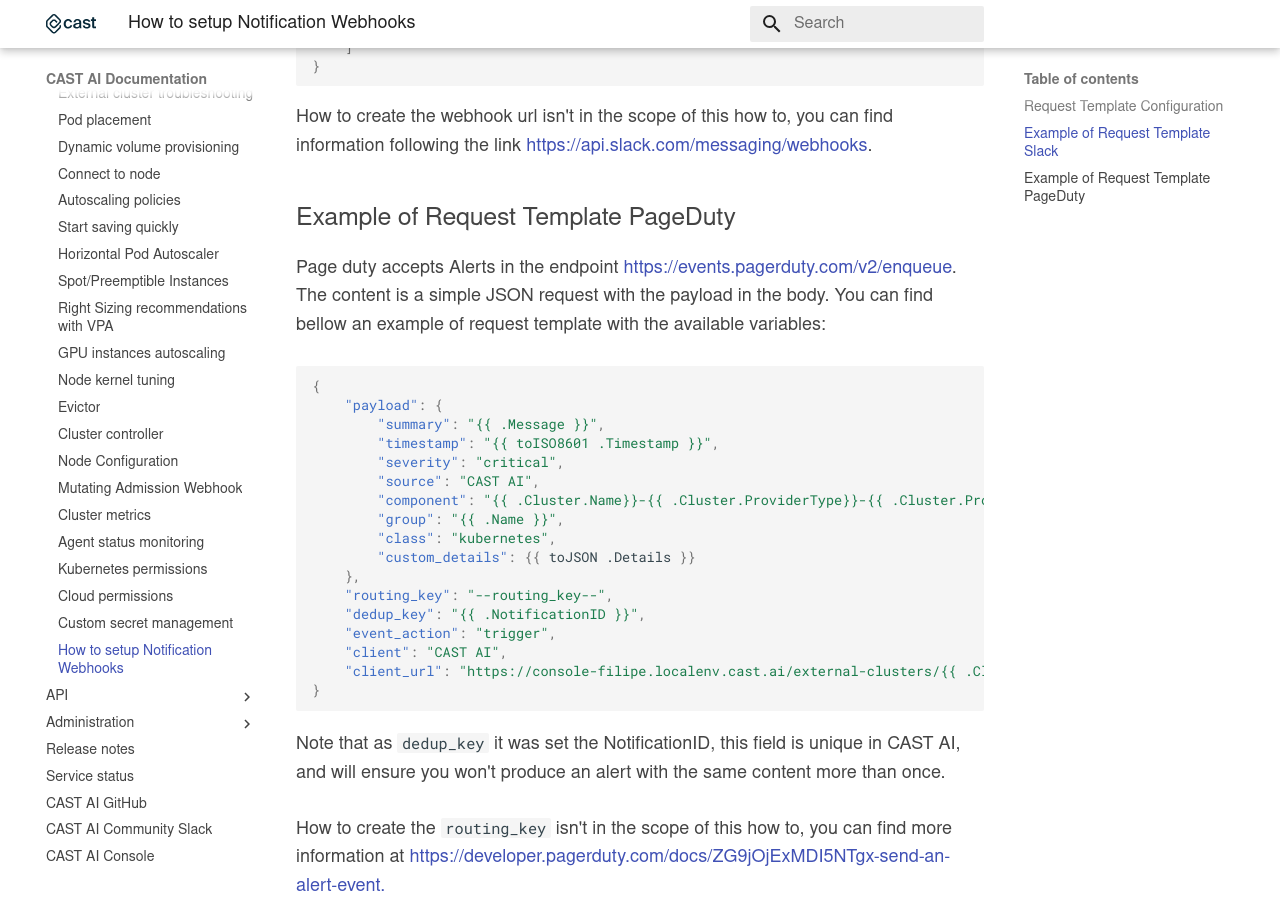
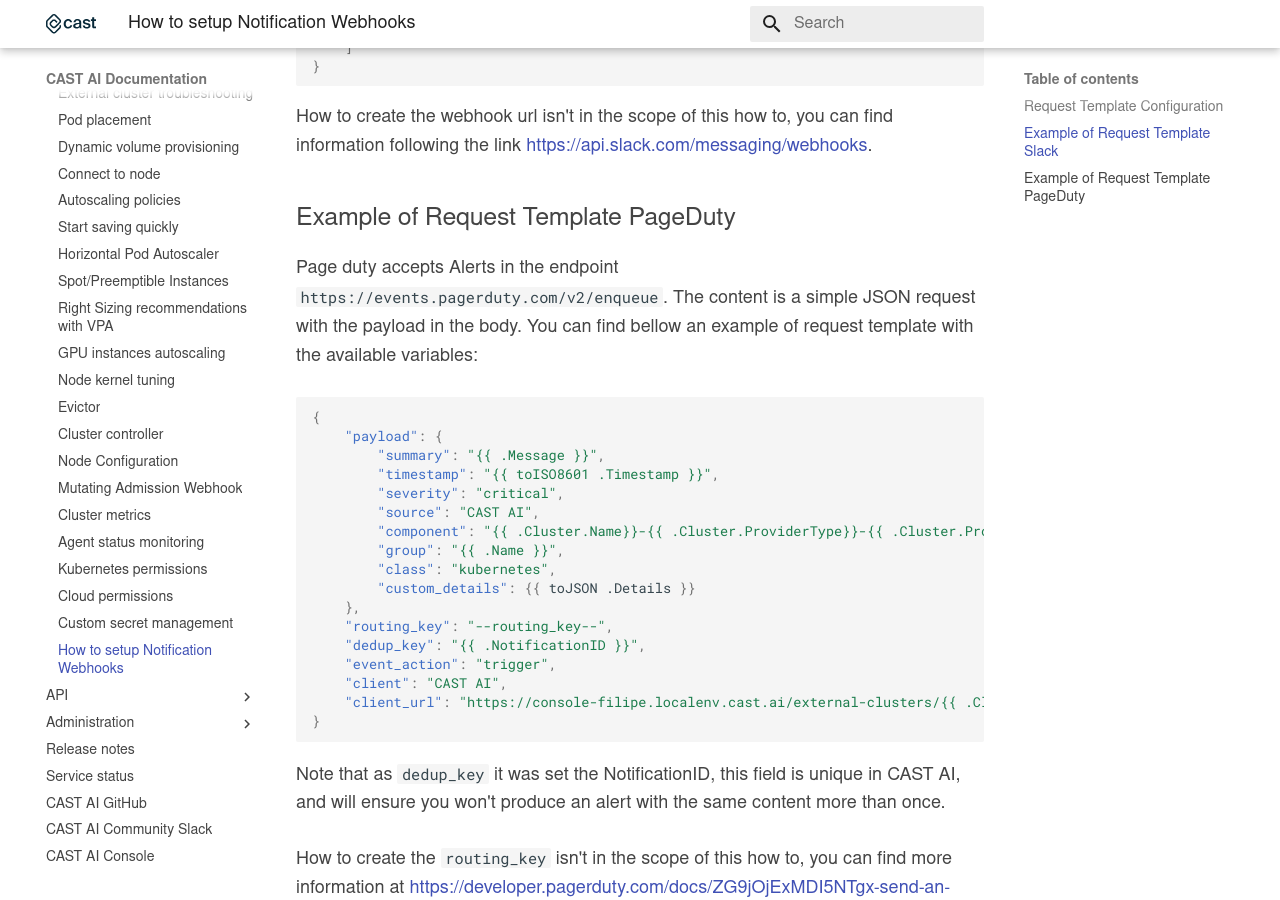
Before and after one commit to castai/docs, an MkDocs documentation site: the page built from docs/guides/webhooks.md, in a window 1280 px wide and 900 px high, scrolled down 2204 px. Built offline with MkDocs 1.6.1 and Material for MkDocs 9.7.7, drawn with Linux system fonts in a browser that asks for light colours; some web fonts are replaced.

````diff
--- a/docs/guides/webhooks.md
+++ b/docs/guides/webhooks.md
@@ -52,7 +52,7 @@
 
 ## Example of Request Template PageDuty
 
-Page duty accepts Alerts in the endpoint <https://events.pagerduty.com/v2/enqueue>. The content is a simple JSON request with the payload in the body. You can find bellow an example of request template with the available variables:
+Page duty accepts Alerts in the endpoint `https://events.pagerduty.com/v2/enqueue`. The content is a simple JSON request with the payload in the body. You can find bellow an example of request template with the available variables:
 
 ```json
 {
````
